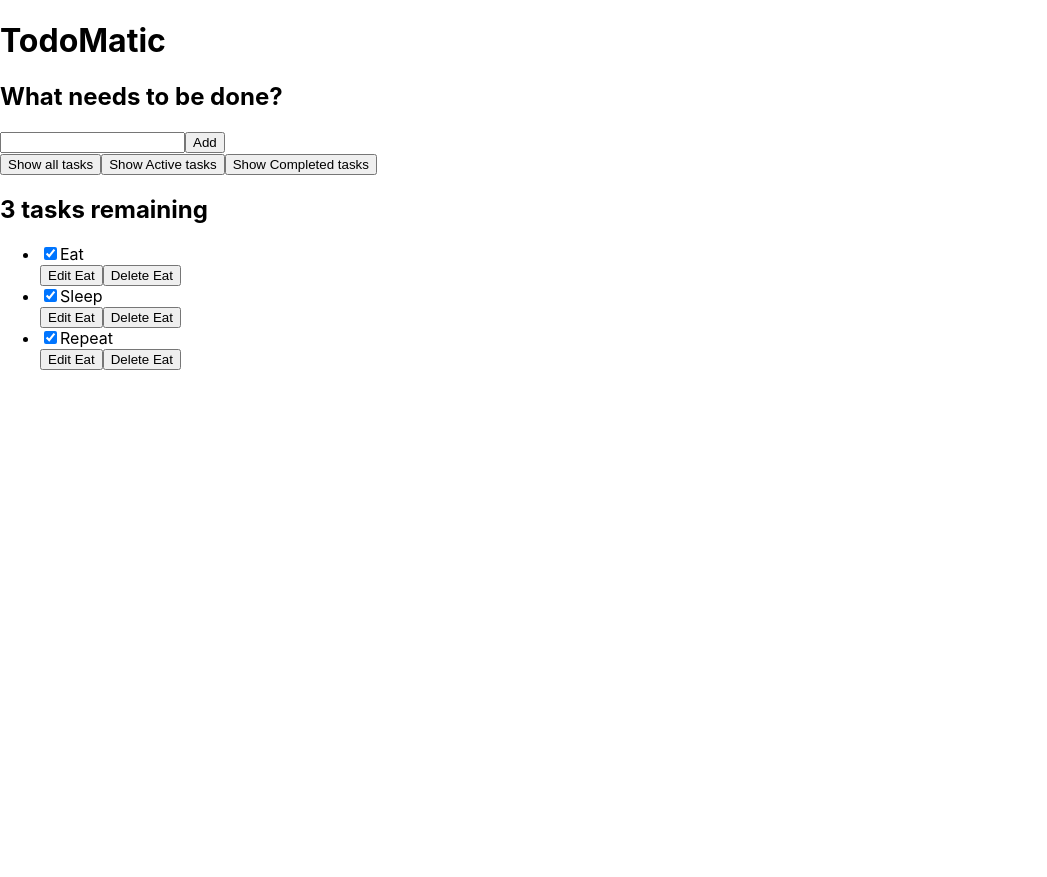
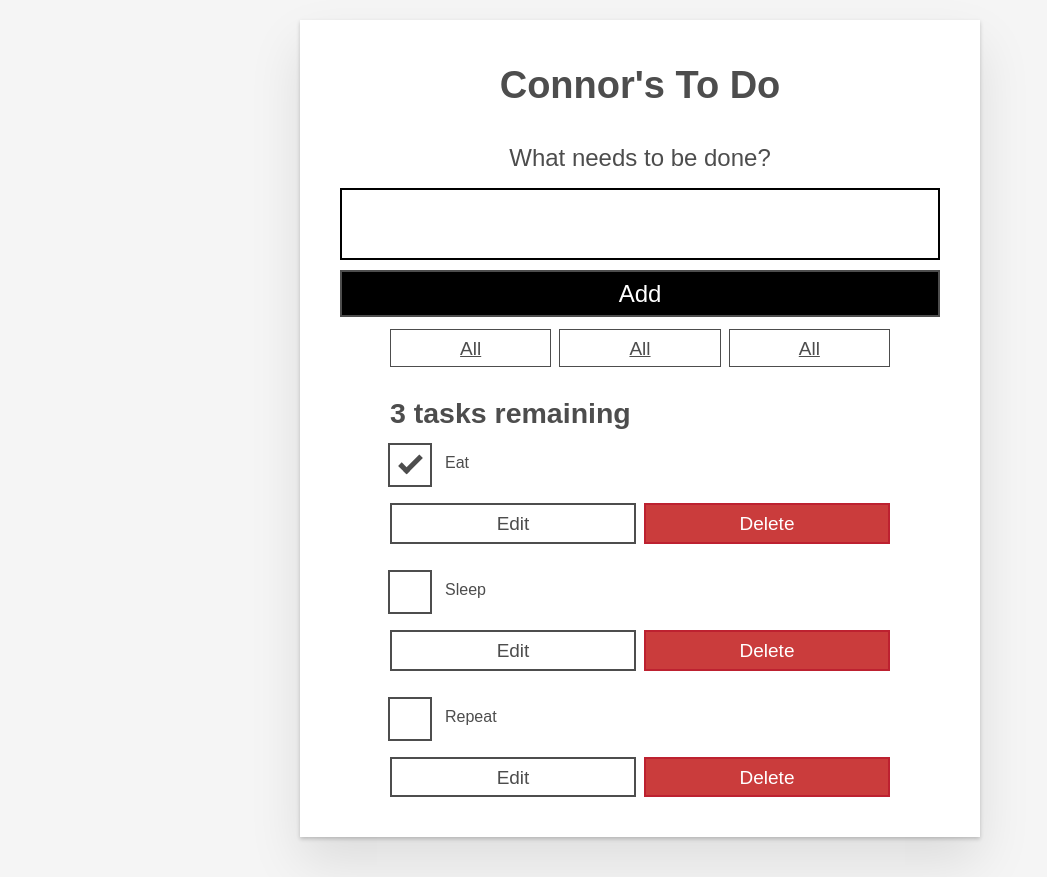
Before and after one commit to ronnoc710/To-Do-List, a React (Create React App) app: page / in a window 1280 px wide. Shown: the whole page, without its empty margins (0-1047 px from the left). Before the commit the page ends 800 px from the top, so only its background shows below. Built offline with nearby package versions, Linux system fonts and the light colour scheme.

Commit message:
updated components to function with state

```diff
--- a/package.json
+++ b/package.json
@@ -6,6 +6,7 @@
     "@testing-library/jest-dom": "^5.16.4",
     "@testing-library/react": "^13.3.0",
     "@testing-library/user-event": "^13.5.0",
+    "nanoid": "^4.0.0",
     "react": "^18.1.0",
     "react-dom": "^18.1.0",
     "react-scripts": "5.0.1",
--- a/src/App.js
+++ b/src/App.js
@@ -1,55 +1,65 @@
-import React from "react";
-import ToDo from "./Components/To Do List/ToDo.jsx"
+import React, { useState } from "react";
+import ToDo from "./Components/To Do List/ToDo.jsx";
+import Form from "./Components/Form/Form.jsx"
+import Controls from "./Components/Controls/Controls.jsx"
+import { nanoid } from "nanoid";
+import "./App.css"
 
 export default function App(props) {
+  const [tasks, setTasks] = useState(props.tasks);
+
+  const addTask = (name) => {
+    const newTask = { id: "todo-" + nanoid(), name: name, completed: false };
+    setTasks([...tasks, newTask]);
+  }
+
+  function toggleTaskCompleted(id) {
+    const updatedTasks = tasks.map(task => {
+      if (id === task.id) {
+        return {...task, completed: !task.completed}
+      }
+      return task;
+    });
+    setTasks(updatedTasks);
+  }
+
+  function deleteTask(id) {
+    const remainingTasks = tasks.filter(task => id !== task.id);
+    setTasks(remainingTasks);
+  }
+
+  const taskList = tasks.map(task => (
+    <ToDo
+      id={task.id}
+      name={task.name}
+      completed={task.completed}
+      key={task.id}
+      toggleTaskCompleted={toggleTaskCompleted}
+      deleteTask={deleteTask}
+    />
+  ));
+
+  const tasksNoun = taskList.length !== 1 ? 'tasks' : 'task';
+  const headingText = `${taskList.length} ${tasksNoun} remaining`;
+
   return (
     <div className="todoapp stack-large">
-      <h1>TodoMatic</h1>
-      <form>
-        <h2 className="label-wrapper">
-          <label htmlFor="new-todo-input" className="label__lg">
-            What needs to be done?
-          </label>
-        </h2>
-        <input
-          type="text"
-          id="new-todo-input"
-          className="input input__lg"
-          name="text"
-          autoComplete="off"
-        />
-        <button type="submit" className="btn btn__primary btn__lg">
-          Add
-        </button>
-      </form>
+      <h1>Connor's To Do</h1>
+        <Form addTask={addTask} />
       <div className="filters btn-group stack-exception">
-        <button type="button" className="btn toggle-btn" aria-pressed="true">
-          <span className="visually-hidden">Show </span>
-          <span>all</span>
-          <span className="visually-hidden"> tasks</span>
-        </button>
-        <button type="button" className="btn toggle-btn" aria-pressed="false">
-          <span className="visually-hidden">Show </span>
-          <span>Active</span>
-          <span className="visually-hidden"> tasks</span>
-        </button>
-        <button type="button" className="btn toggle-btn" aria-pressed="false">
-          <span className="visually-hidden">Show </span>
-          <span>Completed</span>
-          <span className="visually-hidden"> tasks</span>
-        </button>
+        <Controls />
+        <Controls />
+        <Controls />
       </div>
       <h2 id="list-heading">
-        3 tasks remaining
+        {headingText}
       </h2>
       <ul
         role="list"
         className="todo-list stack-large stack-exception"
         aria-labelledby="list-heading"
       >
-        <ToDo name="Eat"/>
-        <ToDo name="Sleep"/>
-        <ToDo name="Repeat"/>
+        {taskList}
       </ul>
     </div>
   );
--- /dev/null
+++ b/src/Components/Controls/Controls.jsx
@@ -0,0 +1,13 @@
+import React from "react";
+import "./Controls.css"
+
+export default function Controls(props) {
+
+    return(
+      <button type="button" className="btn toggle-btn" aria-pressed="true">
+        <span className="visually-hidden">Show </span>
+        <span>all</span>
+        <span className="visually-hidden"> tasks</span>
+      </button>
+    );
+}
--- /dev/null
+++ b/src/Components/Form/Form.jsx
@@ -0,0 +1,38 @@
+import React, { useState } from "react";
+import "./Form.css";
+
+export default function Form(props) {
+  const [name, setName] = useState('')
+
+  const handleSubmit = (e) => {
+    e.preventDefault();
+    props.addTask(name);
+    setName('');
+  }
+
+  const handleChange = (e) => {
+    setName(e.target.value);
+  }
+
+  return (
+    <form onSubmit={handleSubmit}>
+      <h2 className="label-wrapper">
+        <label htmlFor="new-todo-input" className="label__lg">
+          What needs to be done?
+        </label>
+      </h2>
+      <input
+        type="text"
+        id="new-todo-input"
+        className="input input__lg"
+        name="text"
+        autoComplete="off"
+        value={name}
+        onChange={handleChange}
+      />
+      <button type="submit" className="btn btn__primary btn__lg">
+        Add
+      </button>
+    </form>
+  );
+}
--- a/src/Components/New Task/Header.jsx
+++ /dev/null
@@ -1,11 +0,0 @@
-import React from "react";
-import "./Header.css";
-
-export default function NewTask(props) {
-
-    return (
-        <div>
-
-        </div>
-    )
-}
--- a/src/Components/Task List/Task List.jsx
+++ /dev/null
@@ -1,11 +0,0 @@
-import React from "react";
-import "./Task List.css"
-
-export default function TaskList (props) {
-
-    return(
-        <div>
-
-        </div>
-    )
-}
--- a/src/Components/To Do List/ToDo.jsx
+++ b/src/Components/To Do List/ToDo.jsx
@@ -1,14 +1,17 @@
 import React from "react";
 import './ToDo.css';
-import TaskList from '../Task List/Task List.jsx';
-import NewTask from '../New Task/Header.jsx';
 
 export default function ToDo (props) {
 
   return (
     <li className="todo stack-small">
       <div className="c-cb">
-        <input id="todo-0" type="checkbox" defaultChecked={true} />
+        <input
+          id={props.id}
+          type="checkbox"
+          defaultChecked={props.completed}
+          onChange={() => props.toggleTaskCompleted(props.id)}
+        />
         <label className="todo-label" htmlFor="todo-0">
           {props.name}
         </label>
@@ -17,7 +20,11 @@ export default function ToDo (props) {
         <button type="button" className="btn">
           Edit <span className="visually-hidden">Eat</span>
         </button>
-        <button type="button" className="btn btn__danger">
+        <button
+          type="button"
+          className="btn btn__danger"
+          onClick={() => props.deleteTask(props.id)}
+        >
           Delete <span className="visually-hidden">Eat</span>
         </button>
       </div>
--- a/src/index.js
+++ b/src/index.js
@@ -4,11 +4,15 @@ import './index.css';
 import App from './App';
 import reportWebVitals from './reportWebVitals';
 
+const DATA = [
+  { id: "todo-0", name: "Eat", completed: true },
+  { id: "todo-1", name: "Sleep", completed: false },
+  { id: "todo-2", name: "Repeat", completed: false }
+];
+
 const root = ReactDOM.createRoot(document.getElementById('root'));
 root.render(
-  <React.StrictMode>
-    <App />
-  </React.StrictMode>
+    <App tasks={DATA} />
 );
 
 // If you want to start measuring performance in your app, pass a function
```
Also changed, not shown: src/Components/Controls/Controls.css (added), src/Components/Form/Form.css (added), 2 other files (tests, documents, lock files or other folders).
